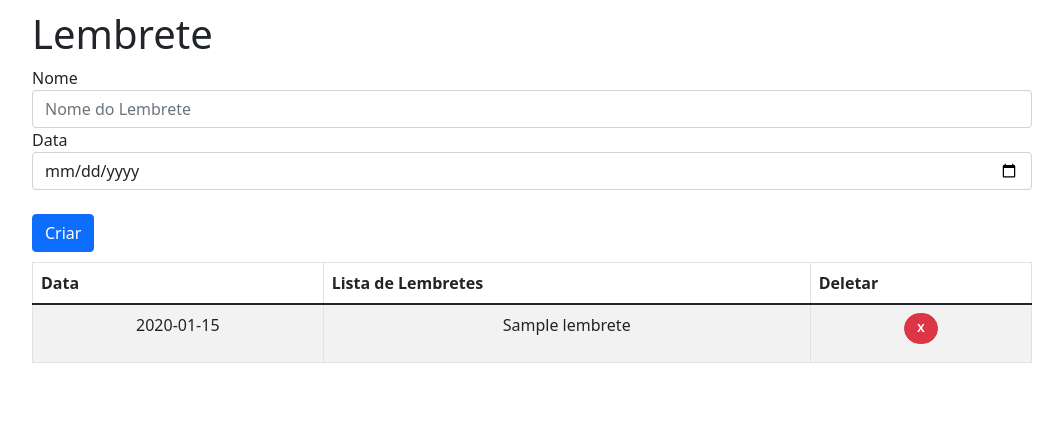
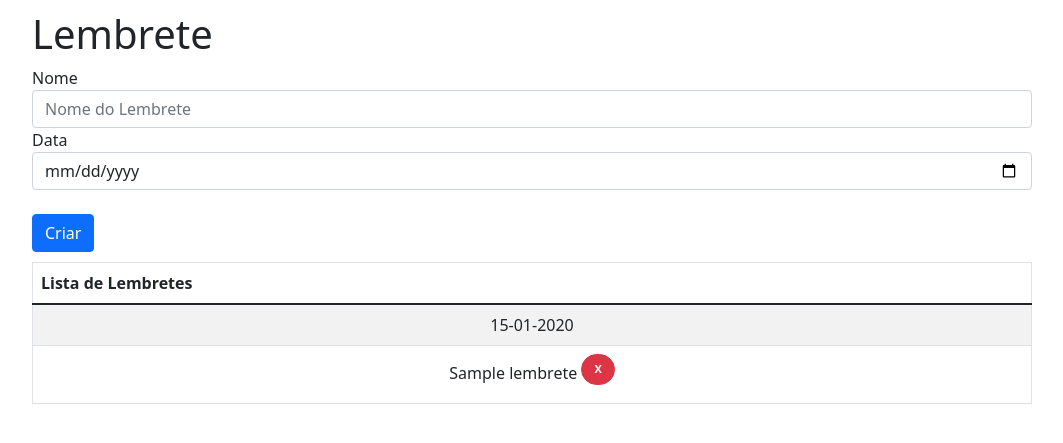
Before and after one commit to vitoriadaamasceno/novo_lembrete, a Flask app: page / in a window 1280 px wide. Shown: the top 443 px of the page, without its empty margins (108-1171 px from the left). Run offline with Flask 2, Linux system fonts and the light colour scheme; tables that the repository leaves empty hold one stand-in row (values such as "Sample post"); some libraries are stand-ins or nearby versions.

Commit message:
Update index

```diff
--- a/templates/lista.html
+++ b/templates/lista.html
@@ -20,22 +20,21 @@
 <table class="table table-striped table-responsive table-bordered">
     <thead class="thead-default">
         <tr>
-            <th>Data</th>
             <th>Lista de Lembretes</th>
-            <th>Deletar</th>
+
+
 
         </tr>
     </thead>
     <tbody>
          {% for lembrete in lembrete %}
         <tr>
-            <td>{{lembrete.data}}</td>
-            <td>{{lembrete.nome}}</td>
-            <td><a class="btn btn-danger" href="{{url_for('deletar',id=lembrete.id)}}">X</a>
-            </td>
+            <td>{{lembrete.data.strftime('%d-%m-%Y')}}</td>
+             <tr><td>{{lembrete.nome}}    <a class="btn btn-danger" href="{{url_for('deletar',id=lembrete.id)}}">X</a></td></tr>
 
-            <!--o id no urlfor determina que a edição vai seer personalizada para quele item -->
+
         </tr>
+
         {% endfor %}
     </tbody>
 </table>
```
